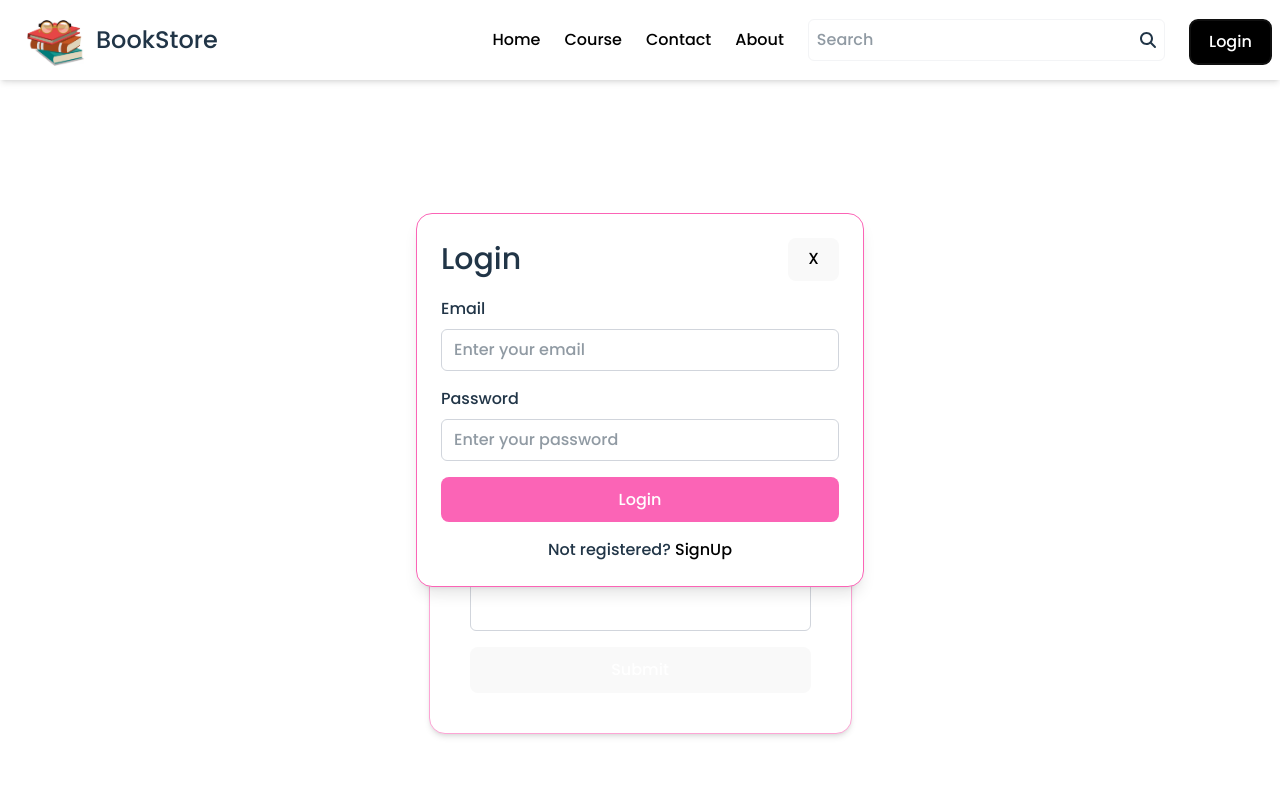
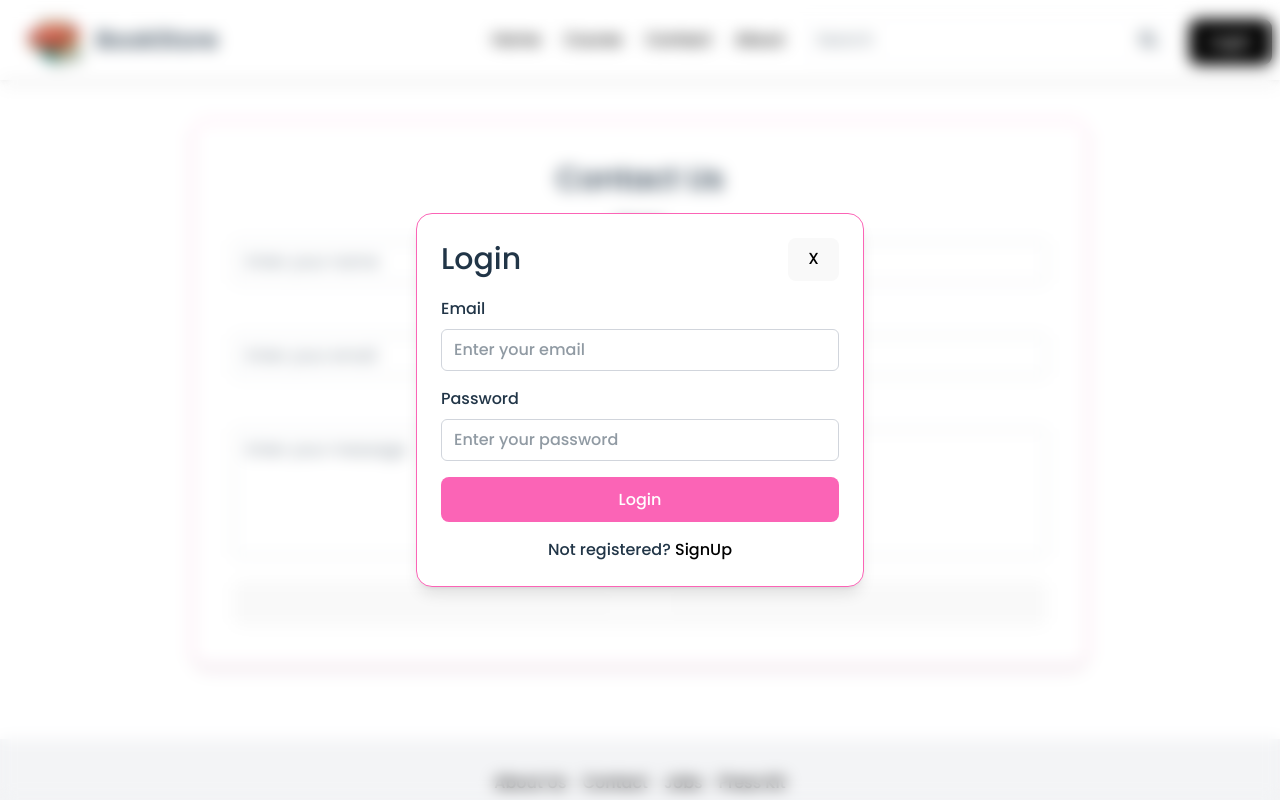
Before and after one commit to Tanu2406/bookstore_v2, a React (Vite) app in the folder Fronted/: page /contact in a window 1280 px wide. Both pictures are taken after a click on the button "Login". Shown: the top 800 px of the page. Built offline with nearby package versions, Linux system fonts and the light colour scheme; a web font is replaced by a local one.

Commit message:
commit chnages

```diff
--- a/Fronted/src/components/Contact.jsx
+++ b/Fronted/src/components/Contact.jsx
@@ -13,13 +13,13 @@ const Contact = () => {
   };
 
   return (
-    <div className="flex justify-center items-center h-screen px-4">
+    <div className="flex justify-center items-center w-full py-10 px-4">
       {/* Contact Form Container */}
-      <div className="bg-white p-6 md:p-10 border border-pink-300 rounded-2xl shadow-md w-full max-w-3xl">
+      <div className="bg-white p-6 md:p-10 border border-pink-300 rounded-2xl shadow-md w-full max-w-4xl">
         <h2 className="text-3xl font-bold text-center mb-4">Contact Us</h2>
 
-        {/* Form */}
-        <form onSubmit={handleSubmit(onSubmit)} className="space-y-4">
+        {/* Form - Single Column Layout */}
+        <form onSubmit={handleSubmit(onSubmit)} className="flex flex-col gap-6">
           {/* Name Input */}
           <div className="flex flex-col">
             <label htmlFor="name" className="mb-1 font-medium">Name</label>
@@ -52,7 +52,7 @@ const Contact = () => {
             <textarea
               id="message"
               placeholder="Enter your message"
-              className="px-3 py-2 border border-gray-300 rounded-md outline-none w-full h-28 resize-none"
+              className="px-3 py-2 border border-gray-300 rounded-md outline-none w-full h-32 resize-none"
               {...register("message", { required: "Please enter your message." })}
             />
             {errors.message && <p className="text-red-500 text-sm">{errors.message.message}</p>}
--- a/Fronted/src/components/Login.jsx
+++ b/Fronted/src/components/Login.jsx
@@ -55,7 +55,7 @@ const Login = ({ visible, onClose }) => {
   if (!visible) return null;
 
   return (
-    <div className="fixed inset-0 flex justify-center items-center  bg-opacity-50 z-50">
+    <div className="fixed inset-0 flex justify-center items-center bg-opacity-1 backdrop-blur-sm  z-50">
       <div className="m-4 w-full max-w-md bg-white p-6 border border-pink-400 rounded-2xl shadow-lg overflow-auto">
         <form onSubmit={handleSubmit(onSubmit)}>
           {/* Title & Close Button */}
```
